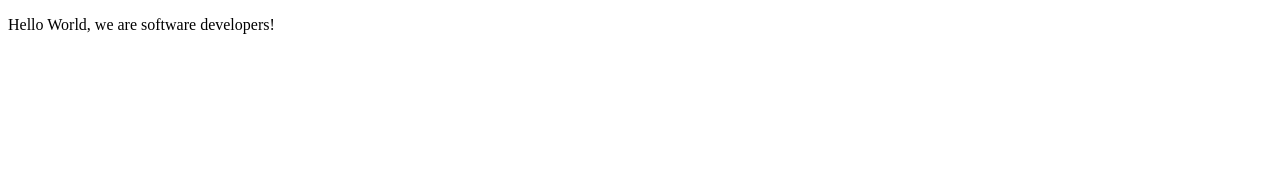
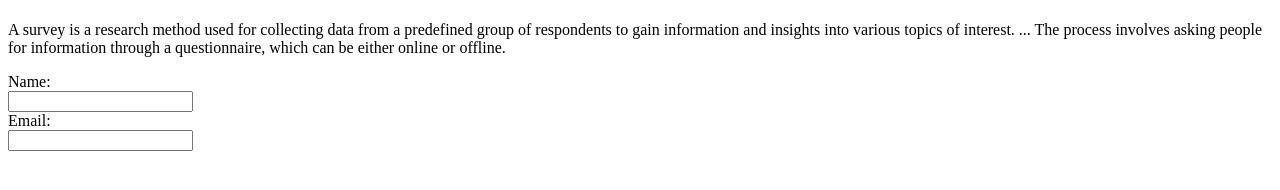
Before and after one commit to christianbiring1/Trials-Abb-chr, a plain HTML site: page index.html in a window 1280 px wide. Drawn offline with Linux system fonts and the light colour scheme.

Commit message:
Add the survey-form

```diff
--- a/index.html
+++ b/index.html
@@ -4,9 +4,16 @@
     <meta charset="UTF-8">
     <meta http-equiv="X-UA-Compatible" content="IE=edge">
     <meta name="viewport" content="width=device-width, initial-scale=1.0">
-    <title>Trials-projects</title>
+    <title>Survey-form</title>
 </head>
 <body>
-    <p>Hello World, we are software developers!</p>
+    <h1 id="title"></h1>
+    <p id="description">A survey is a research method used for collecting data from a predefined group of respondents to gain information and insights into various topics of interest. ... The process involves asking people for information through a questionnaire, which can be either online or offline.</p>
+    <form action="" id="survey-form">
+        <label for="name" id="name">Name:</label><br>
+        <input type="text" id="name"><br>
+        <label for="email" id="email">Email:</label><br>
+        <input type="email" id="email">
+    </form>
 </body>
 </html>
```
